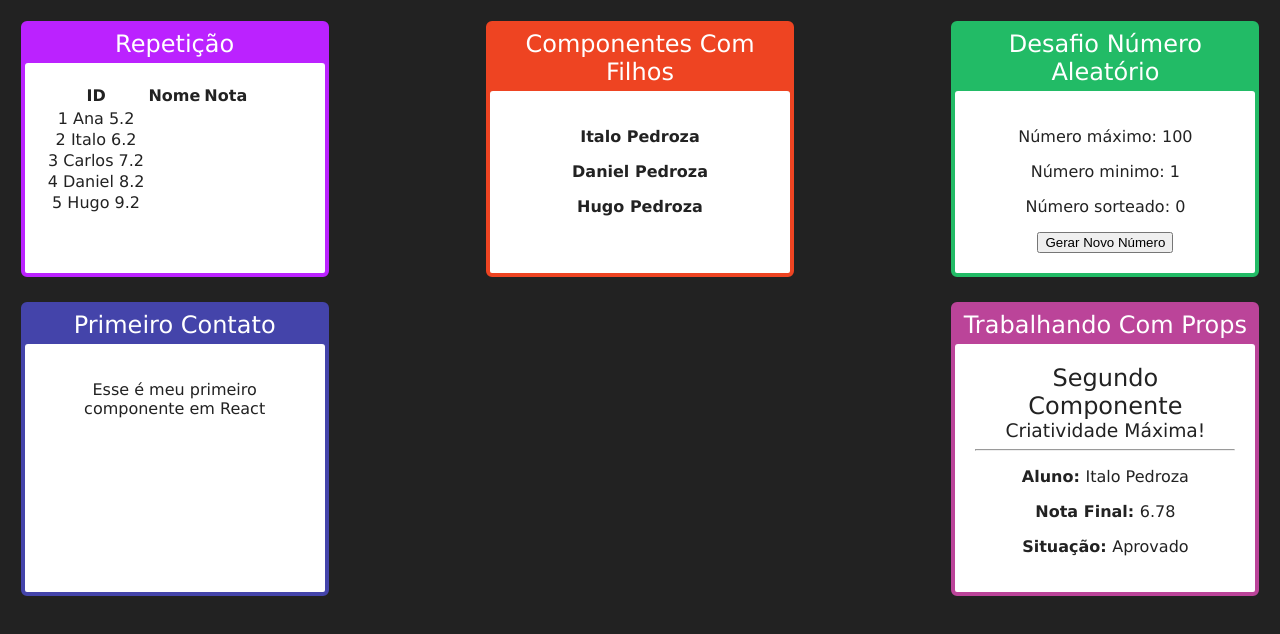
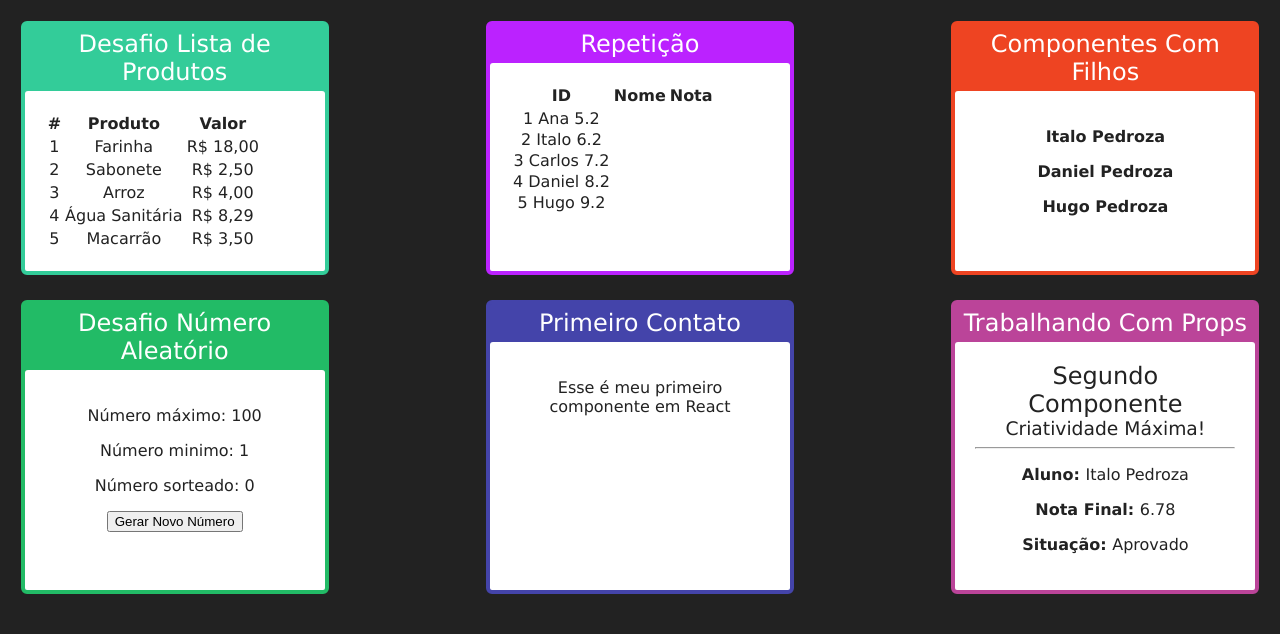
Before and after one commit to italoknd/Curso-REACT-JS, a React (Vite) app in the folder react-fundamentals/: page / in a window 1280 px wide. Shown: the top 634 px of the page. Built offline with nearby package versions, Linux system fonts and the light colour scheme.

Commit message:
import list of products on app tsx

```diff
--- a/react-fundamentals/src/App.tsx
+++ b/react-fundamentals/src/App.tsx
@@ -6,10 +6,14 @@ import NumeroAleatorio from "./components/basicos/NumeroAleatorio.jsx";
 import Familia from "./components/basicos/Familia.jsx";
 import FamiliaMembro from "./components/basicos/FamiliaMembro.jsx";
 import ListaAlunos from "./components/repeticao/ListaAlunos";
+import ListaProdutos from "./components/repeticao/ListaProdutos";
 
 function App() {
   return (
     <div className="cards-container">
+      <Card titulo="Desafio Lista de Produtos" color="#3c9">
+        <ListaProdutos />
+      </Card>
       <Card titulo="Repetição" color="#b2f">
         <ListaAlunos />
       </Card>
```
